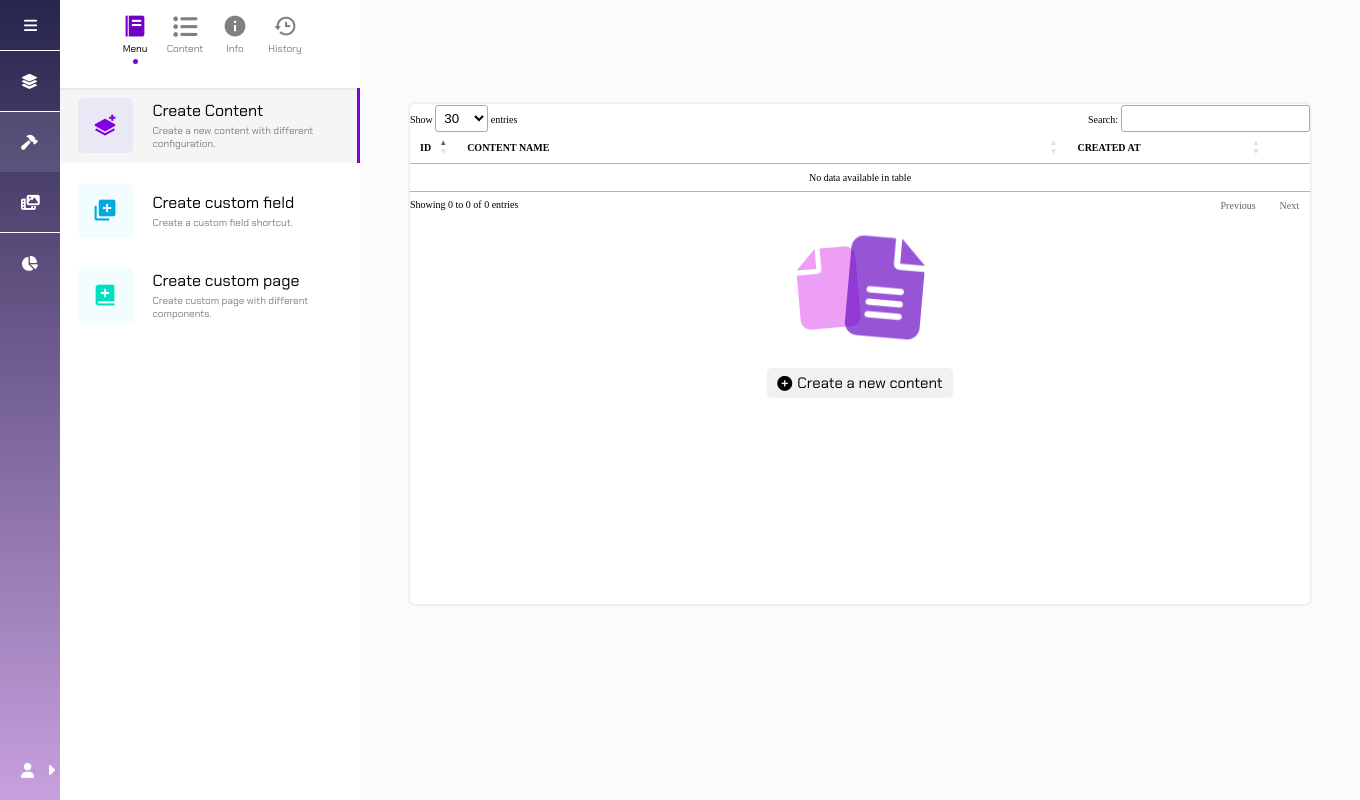
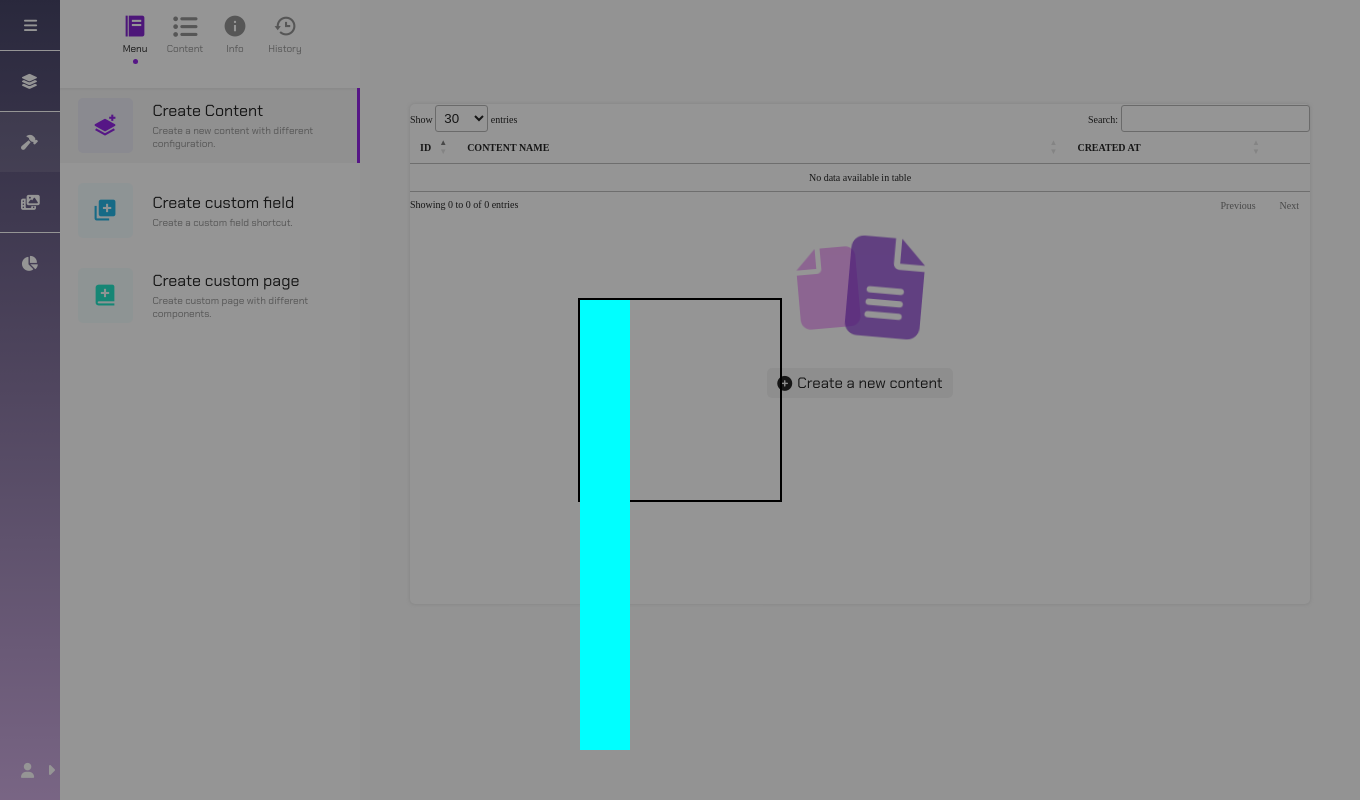
Before and after one commit to ZhenruLo/SimplyCMS, a Flask app: page /content-manager in a window 1360 px wide. Run offline with Flask 3, Linux system fonts and the light colour scheme; the visitor is signed in with stand-in values (Sample User, id 1); data that the repository does not hold is empty; parts of the project's set-up code (start-up, migrations or seed data) failed here and were passed over; some libraries are stand-ins or nearby versions; some web fonts are replaced.

Commit message:
popup prototype

```diff
--- a/public/static/css/base.css
+++ b/public/static/css/base.css
@@ -13,6 +13,19 @@ body{
     flex-direction: row;
 }
 
+#pop_up_background{
+    z-index: 999999;
+    display: flex;
+    flex-wrap: wrap;
+    justify-content: center;
+    align-items: center;
+    position: fixed;
+    overflow: auto;
+    width: 100%;
+    height: 100%;
+    background-color: rgba(44, 44, 44, 0.5);
+}
+
 @media only screen and (max-width: 800px){
     body {
         flex-direction: row;
--- a/public/static/js/base.js
+++ b/public/static/js/base.js
@@ -1,3 +1,20 @@
 $( function() {
+    function show_pop_up(){
+
+    };
+
+    function hide_pop_up(){
+        $('#pop_up_background').css('display', 'none');
+    };
+
+    $('#pop_up_background').on('click', function(e){
+        console.log(e.target);
+        console.log(e.currentTarget);
+        if (e.target !== e.currentTarget) {
+            return
+        };
+        hide_pop_up();
+    });
+
     $('.page_loader').css('display','none');
 });
--- a/public/template/base.html
+++ b/public/template/base.html
@@ -39,6 +39,7 @@
                 </div>
             </div>
         </div>
+
         <div class='page_loader'>
             <span class='loading_text' style='--i:1'>L</span>
             <span class='loading_text' style='--i:2'>O</span>
@@ -48,15 +49,30 @@
             <span class='loading_text' style='--i:6'>N</span>
             <span class='loading_text' style='--i:7'>G</span>
         </div>
-        <div class='pop_up_background'>
+
+        <div id='pop_up_background'>
+            <div class='test_div' style='border: 2px solid; width: 200px; height: 200px'>
+                <div style='background: cyan; width: 50px; height: 50px'></div>
+                <div style='background: cyan; width: 50px; height: 50px'></div>
+                <div style='background: cyan; width: 50px; height: 50px'></div>
+                <div style='background: cyan; width: 50px; height: 50px'></div>
+                <div style='background: cyan; width: 50px; height: 50px'></div>
+                <div style='background: cyan; width: 50px; height: 50px'></div>
+                <div style='background: cyan; width: 50px; height: 50px'></div>
+                <div style='background: cyan; width: 50px; height: 50px'></div>
+                <div style='background: cyan; width: 50px; height: 50px'></div>
+            </div>
             {% block pop_up %}{% endblock pop_up %}
         </div>
+
         <div id='side'>
             {% block side %}{% endblock side %}
         </div>
+
         <div id='content'>
             {% block content %}{% endblock content%}
         </div>
+
         <script src='https://code.jquery.com/jquery-3.5.1.js'></script>
         <script>
           $(function() {
--- a/src/blueprints/content_manager/static/js/content_manager_interact.js
+++ b/src/blueprints/content_manager/static/js/content_manager_interact.js
@@ -44,24 +44,24 @@ $(function() {
     });
 
     $('.left_panel_inner_row').on('click', function(event) {
+        event.preventDefault();
         var closest_row = $(this).closest('.left_panel_menu_row')
-        event.preventDefault();
 
         $('.left_panel_menu_row').removeClass('selected_row');
         closest_row.toggleClass('selected_row');
         openContent(closest_row.attr('id'));
     });
 
-    $('#table_name_edit').on('click', function() {
+    $('#table_name_edit').on('click', function(event) {
         $('#content_name_text').css('pointer-events', 'initial');
         $('#content_name_text').focus();
     });
 
-    $('#content_name_text').on('blur', function() {
+    $('#content_name_text').on('blur', function(event) {
         $('#content_name_text').css('pointer-events', 'none');
     });
 
-    $('#content_name_text').on('input', function() {
+    $('#content_name_text').on('input', function(event) {
         var input_length = $(this).val().length;
         if (input_length === 0){
             $('#content_name_text').css('width', $('#content_name_text').attr('placeholder').length + 'ch');
@@ -71,7 +71,8 @@ $(function() {
         };
     });
 
-    $('#create_content_anchor').on('click', function() {
-
+    $('.footer_text_anchor').on('click', function(event) {
+        event.preventDefault();
+        console.log('here');
     })
 });
--- a/src/blueprints/content_manager/template/content_manager.html
+++ b/src/blueprints/content_manager/template/content_manager.html
@@ -129,7 +129,7 @@
                         <i class='left_single_icon fa-solid fa-file'></i>
                         <i class='right_single_icon fa-solid fa-file-lines'></i>
                     </div>
-                    <a class='footer_text_anchor' href=''>
+                    <a class='footer_text_anchor' id='create_content_anchor' href=''>
                         <i class="fa-solid fa-circle-plus"></i>
                         <span class='footer_anchor_text' id='inner_body_empty_text'>Create a new content</span>
                     </a>
@@ -166,7 +166,7 @@
                         <i class='left_single_icon fa-solid fa-file'></i>
                         <i class='right_single_icon fa-solid fa-file-lines'></i>
                     </div>
-                    <a class='footer_text_anchor' id='create_content_anchor' href=''>
+                    <a class='footer_text_anchor' id='create_field_anchor' href=''>
                         <i class="fa-solid fa-circle-plus"></i>
                         <span class='footer_anchor_text' id='inner_body_empty_text'>Create a new field</span>
                     </a>
```
